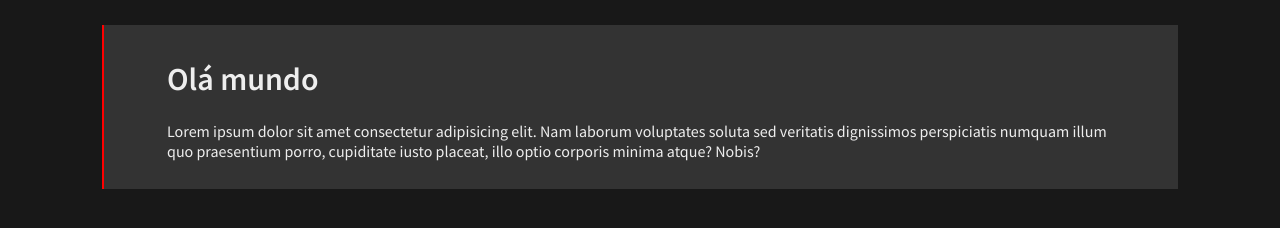
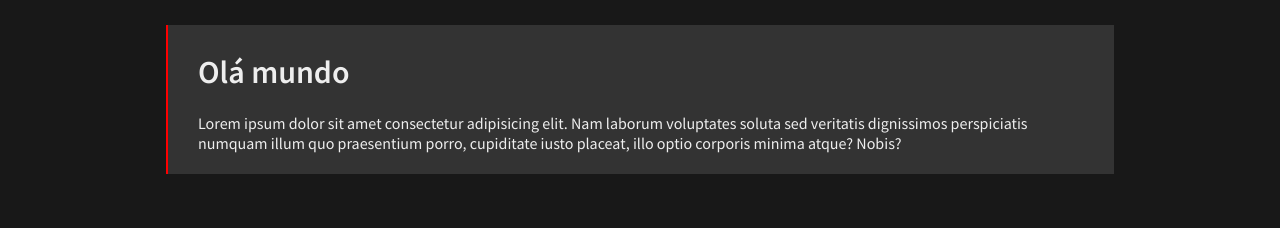
Before and after one commit to tadsgabrieltrindade/CSS-Learn, a plain HTML site: page index.html in a window 1280 px wide. Drawn offline with Linux system fonts and the light colour scheme.

Commit message:
Entendendo o box-sizing (influência sobre o width)

```diff
--- a/style.css
+++ b/style.css
@@ -8,7 +8,8 @@ body{
     background-color: #333;
     color: #eee;
     width: 75%;
+    box-sizing: border-box; /*Utilizamos pq o padding influencia no width*/
     margin:  2% auto;
-    padding: 1% 5%;
+    padding: 5px 30px;
     border-left: 2px solid red;
 }
```
